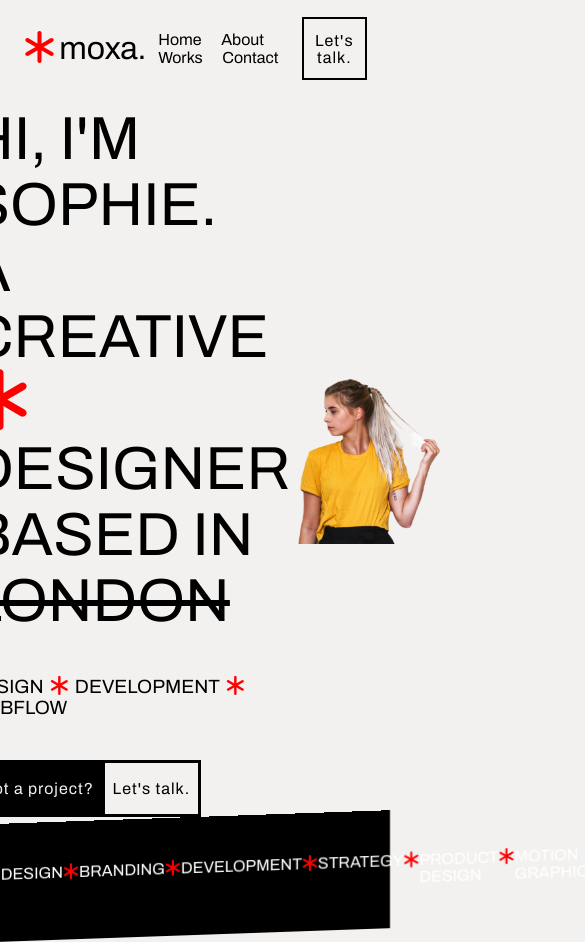
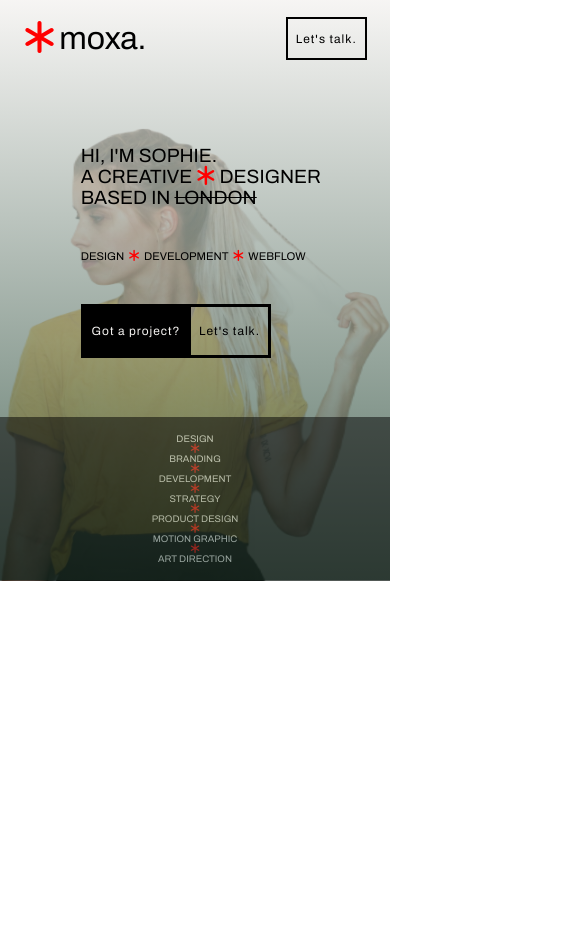
Before and after one commit to fibrescia/barra-inclinada, a plain HTML site: page index.html in a window 390 px wide. Shown: the top 942 px of the page, 585 px wide, since content can reach past the window. After the commit the page ends 844 px from the top, so only its background shows below. Drawn offline with nearby package versions, Linux system fonts and the light colour scheme.

Commit message:
2-1-23 14:31

```diff
--- a/styles.css
+++ b/styles.css
@@ -82,15 +82,14 @@ i{
 .boton1{
     color: #F3F1EF;
     background: black;
-    padding: 2vh 2vw;
     border: 3px solid black;
     border-right: 0;
+
 
 }
 .boton2{
     color: black;
     background: #F3F1EF;
-    padding: 2vh 2vw;
     border: 3px solid black;
 }
 img{
@@ -116,6 +115,8 @@ button{
     font-size: 1rem;
     letter-spacing: 1px;
     font-weight: bold;
+    transition: background 0.7s ease;
+    padding: 2vh 2vw;
 }
 button:hover{
     background-color: black;
@@ -125,3 +126,68 @@ button:hover{
     background-color: #F3F1EF;
     color: black;
 }
+
+@media(max-width: 1060px){
+    .downbar{
+        padding: 2vh .2vw;
+        font-size: .6rem;
+    }
+    .parte__texto{
+        font-size: 2rem;
+    }
+    .parte1__habilidades{
+        font-size: 1rem;
+    }
+    button{
+        font-size: .75em;
+    }
+}
+
+@media(max-width: 768px){
+    .parte__texto{
+        font-size: 1.2rem;
+    }
+    .parte1__habilidades{
+        font-size: .7rem;
+    }
+    nav{display: none;}
+}
+
+@media(max-width:518px){
+    body{
+        background: linear-gradient(rgba(243, 241, 239, 0.7), rgba(47, 80, 63, 0.8)), url(./tereza-ruba-TZNB27fN350-unsplash.png);
+        background-position: bottom;
+        background-size: contain;
+        background-repeat: no-repeat;
+
+    }
+    img{
+        display: none;
+    }
+    header{
+        background-color: transparent;
+        margin-bottom: 7vh;
+    }
+    .parte1{
+        margin-bottom: 7vh;
+    }
+    .header__boton{
+        background-color: transparent;
+    }
+    .boton2{
+        background-color: transparent;
+    }
+    .boton1:hover{
+        background-color:transparent;
+        color: black;
+    }
+
+    .downbar{
+        flex-direction: column;
+        transform: skewY(0);
+        align-items: center;
+        opacity: .5;
+    }
+
+
+}
```
